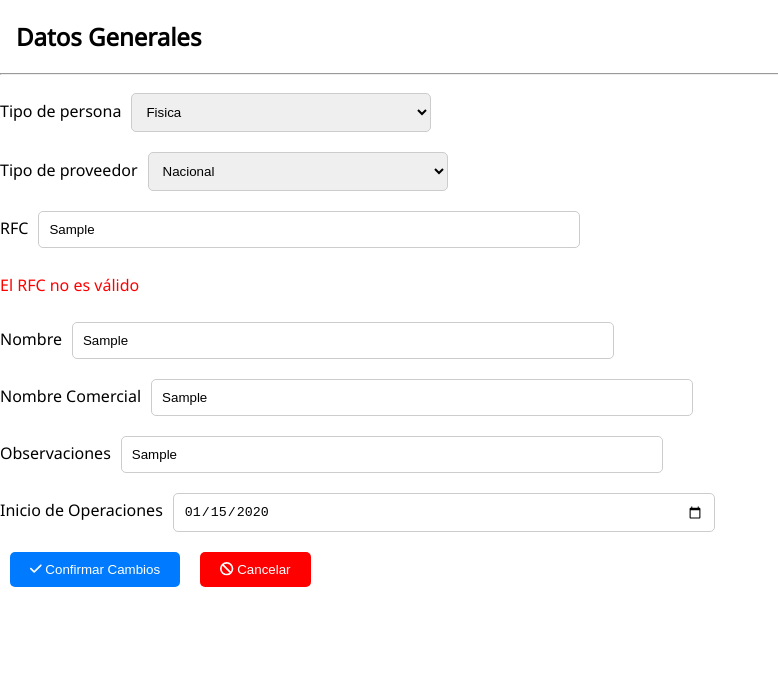
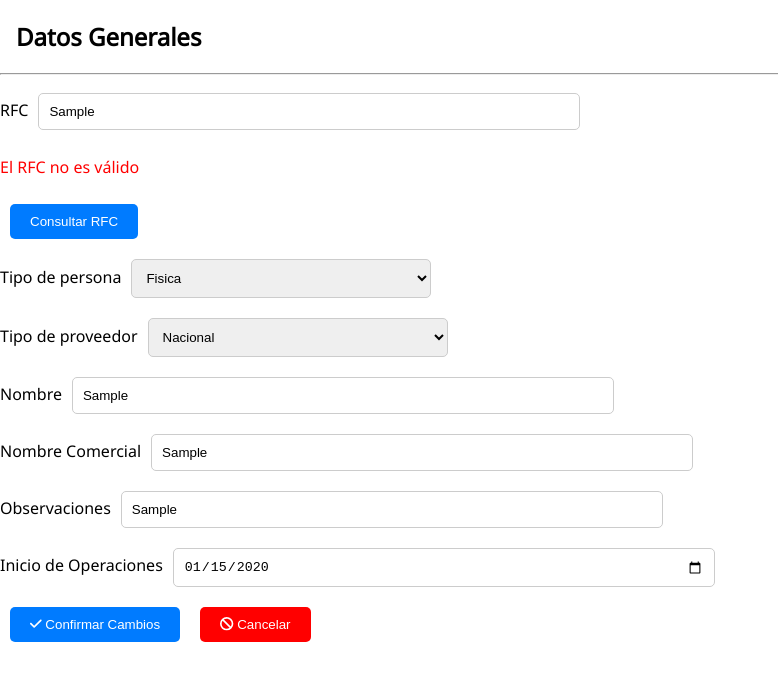
Before and after one commit to JonathanLeon2610/Inventariado, a React (Vite) app: page /agregar-proveedor in a window 1280 px wide. Both pictures are taken after typing "Sample", "Sample", "Sample", "Sample", "2020-01-15" into the empty fields and a click on the button "Confirmar Cambios". Shown: the top 680 px of the page, without its empty margins (0-778 px from the left). Built offline with nearby package versions, Linux system fonts and the light colour scheme.

Commit message:
Agregar botones de importacion de datos

```diff
--- a/src/components/Proveedores/AgregarProveedor.jsx
+++ b/src/components/Proveedores/AgregarProveedor.jsx
@@ -98,6 +98,23 @@ function AgregarProveedor() {
 
         <form action="" onSubmit={handleEdit}>
           <div className="formulario-container-proveedor">
+          <div>
+              <label htmlFor="">RFC</label>
+              <input
+                type="text"
+                placeholder="RFC"
+                onChange={(e) => {
+                  setInputValues({
+                    ...inputValues,
+                    rfc: e.target.value.toUpperCase(),
+                  });
+                  setRfcError("");
+                }}
+                required
+              />
+              {rfcError && <p style={{ color: "red" }}>{rfcError}</p>}
+              <button>Consultar RFC</button>
+            </div>
             <div>
               <label htmlFor="">Tipo de persona</label>
               <select onChange={handlePersonaTipoChange}>
@@ -138,22 +155,7 @@ function AgregarProveedor() {
                 )}
               </select>
             </div>
-            <div>
-              <label htmlFor="">RFC</label>
-              <input
-                type="text"
-                placeholder="RFC"
-                onChange={(e) => {
-                  setInputValues({
-                    ...inputValues,
-                    rfc: e.target.value.toUpperCase(),
-                  });
-                  setRfcError("");
-                }}
-                required
-              />
-              {rfcError && <p style={{ color: "red" }}>{rfcError}</p>}
-            </div>
+
             <div>
               <label htmlFor="">Nombre</label>
               <input
--- a/src/components/Proveedores/DatosBancarios.jsx
+++ b/src/components/Proveedores/DatosBancarios.jsx
@@ -1,6 +1,6 @@
 import { useState, useEffect } from "react";
 import { FontAwesomeIcon } from "@fortawesome/react-fontawesome";
-import { faCheck, faBan } from "@fortawesome/free-solid-svg-icons";
+import { faCheck, faBan,faDownload } from "@fortawesome/free-solid-svg-icons";
 import Swal from "sweetalert2";
 function DatosBancarios() {
   const url = window.location.pathname;
@@ -96,6 +96,7 @@ function DatosBancarios() {
     <>
       <h2>Datos Bancarios</h2>
       <hr />
+      <button className="add"><FontAwesomeIcon icon={faDownload} /> Importar datos</button>
       <div className="formulario-container-proveedor">
 
           <div style={{ display: "flex", flexDirection: "column" }}>
--- a/src/components/Proveedores/DatosRepresentante.jsx
+++ b/src/components/Proveedores/DatosRepresentante.jsx
@@ -1,6 +1,6 @@
 import { useState, useEffect } from "react";
 import { FontAwesomeIcon } from "@fortawesome/react-fontawesome";
-import { faCheck, faBan } from "@fortawesome/free-solid-svg-icons";
+import { faCheck, faBan,faDownload } from "@fortawesome/free-solid-svg-icons";
 import Swal from "sweetalert2";
 
 function DatosRepresentante() {
@@ -121,6 +121,7 @@ function DatosRepresentante() {
     <>
       <h2>Datos del representante</h2>
       <hr />
+      <button className="add"><FontAwesomeIcon icon={faDownload} /> Importar datos</button>
       <div className="formulario-container-proveedor">
         <form onSubmit={handleSubmit}>
           <div style={{ display: "flex", flexDirection: "column" }}>
--- a/src/components/Proveedores/DomicilioFiscal.jsx
+++ b/src/components/Proveedores/DomicilioFiscal.jsx
@@ -1,5 +1,5 @@
 import { FontAwesomeIcon } from "@fortawesome/react-fontawesome";
-import { faCheck, faBan } from "@fortawesome/free-solid-svg-icons";
+import { faCheck, faBan,faDownload } from "@fortawesome/free-solid-svg-icons";
 import { useState, useEffect } from "react";
 import Swal from "sweetalert2";
 function DomicilioFiscal() {
@@ -226,6 +226,7 @@ function DomicilioFiscal() {
     <>
       <h2>Domicilio Fiscal</h2>
       <hr />
+      <button className="add"><FontAwesomeIcon icon={faDownload} /> Importar datos</button>
       <div className="formulario-container-proveedor">
         <div style={{ display: "flex", flexDirection: "column" }}>
           <div>
```
